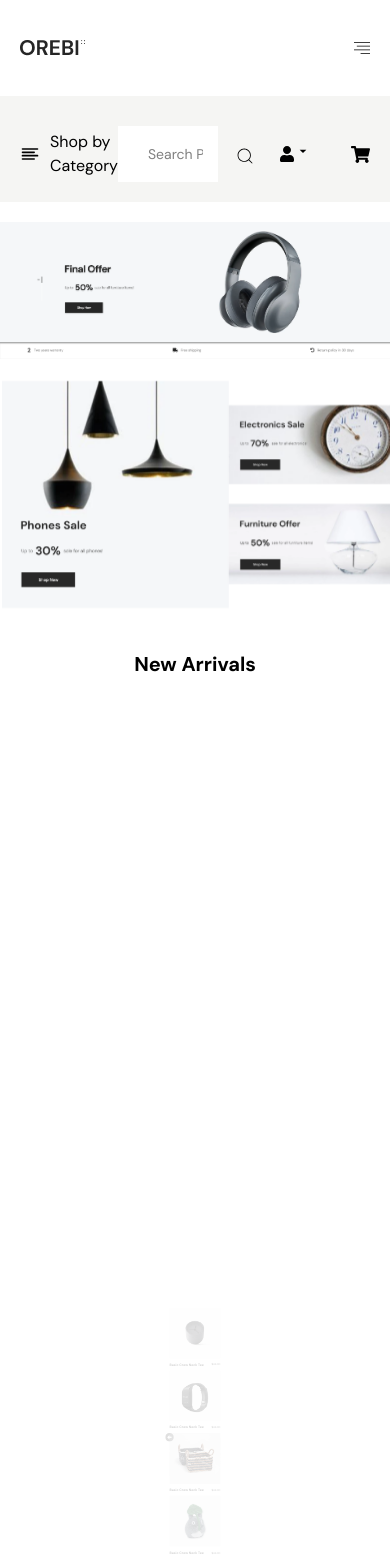
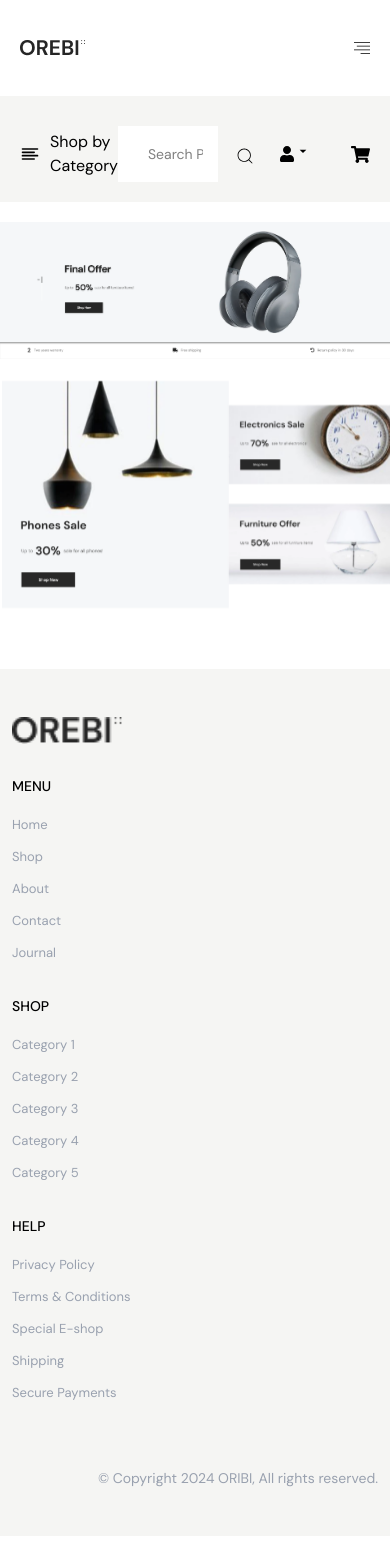
Before and after one commit to hubertDgomes/Oribi, a React (Vite) app: page / in a window 390 px wide. Shown: the top 1568 px of the page. After the commit the page ends 1536 px from the top, so only its background shows below. Built offline with nearby package versions, Linux system fonts and the light colour scheme.

Commit message:
refactor(ArivalPart): remove unused product display components for cleaner layout

```diff
--- a/src/assets/components/layouts/ArivalPart.jsx
+++ b/src/assets/components/layouts/ArivalPart.jsx
@@ -16,141 +16,6 @@ const ArivalPart = () => {
   return (
     <div>
       <Container className={"py-[20px]"}>
-        <h1 className='lg:text-[40px] text-[20px] font-bold font-menu lg:text-left text-center '>New Arrivals</h1>
-        <Flex className={"relative justify-between flex flex-wrap autoAnim wrap-anywhere "}>
-            <div className="w-[300px] m-auto lg:items-start">
-                <div className="relative">
-                <Images src={Pro1}/>
-                <button className='py-[12px] px-[38px] bg-black text-white font-menu absolute top-[6%] left-[20px] hidden lg:block'>10%</button>
-                </div>
-                <FaCircleLeft className='hidden absolute top-[50%] left-[20px] text-[50px] text-black opacity-35 cursor-pointer' />
-                <Flex className={"justify-between"}>
-                    <p className='py-[20px] font-bold text-[20px] font-menu'>
-                    Basic Crew Neck Tee
-                </p>
-                <p className='text-[16px] font-menu'>$44.00</p>
-                </Flex>
-            </div>
-
-
-
-            <div className="w-[300px] m-auto lg:items-start">
-                <div className="relative">
-                <Images src={Pro2}/>
-                <button className='py-[12px] px-[38px] bg-black text-white font-menu absolute top-[6%] left-[20px] hidden lg:block'>New</button>
-                </div>
-                <FaCircleLeft className='absolute top-[50%] left-[20px] text-[50px] text-black opacity-35 cursor-pointer' />
-                <Flex className={"justify-between"}>
-                    <p className='py-[20px] font-bold text-[20px] font-menu'>
-                    Basic Crew Neck Tee
-                </p>
-                <p className='text-[16px] font-menu'>$44.00</p>
-                </Flex>
-            </div>
-
-
-
-            <div className="w-[300px] m-auto lg:items-start">
-                <div className="relative">
-                <Images src={Pro3}/>
-                <button className='py-[12px] px-[38px] bg-black text-white font-menu absolute top-[6%] left-[20px] hidden lg:block'>New</button>
-                </div>
-                <FaCircleLeft className='absolute top-[50%] left-[20px] text-[50px] text-black opacity-35 cursor-pointer' />
-                <Flex className={"justify-between"}>
-                    <p className='py-[20px] font-bold text-[20px] font-menu'>
-                    Basic Crew Neck Tee
-                </p>
-                <p className='text-[16px] font-menu'>$44.00</p>
-                </Flex>
-            </div>
-
-
-
-            <div className="w-[300px] m-auto lg:items-start">
-                <div className="relative">
-                <Images src={Pro4}/>
-                <button className='py-[12px] px-[38px] bg-black text-white font-menu absolute top-[6%] left-[20px] hidden lg:block'>New</button>
-                </div>
-                <FaCircleLeft className='absolute top-[50%] left-[20px] text-[50px] text-black opacity-35 cursor-pointer' />
-                <Flex className={"justify-between"}>
-                    <p className='py-[20px] font-bold text-[20px] font-menu'>
-                    Basic Crew Neck Tee
-                </p>
-                <p className='text-[16px] font-menu'>$44.00</p>
-                </Flex>
-            </div>
-
-        </Flex>
-
-
-
-
-        <Flex className={"relative justify-between flex flex-wrap mt-[250px] autoAnim"}>
-            <div className="w-[300px] m-auto lg:items-start">
-                <div className="relative">
-                <Images src={Pro5}/>
-                <button className='py-[12px] px-[38px] bg-black text-white font-menu absolute top-[6%] left-[20px] hidden lg:block'>10%</button>
-                </div>
-                <FaCircleLeft className='absolute top-[50%] left-[20px] text-[50px] text-black opacity-35 cursor-pointer' />
-                <Flex className={"justify-between"}>
-                    <p className='py-[20px] font-bold text-[20px] font-menu'>
-                    Basic Crew Neck Tee
-                </p>
-                <p className='text-[16px] font-menu'>$44.00</p>
-                </Flex>
-            </div>
-
-
-
-            <div className="w-[300px] m-auto lg:items-start">
-                <div className="relative">
-                <Images src={Pro6}/>
-                <button className='py-[12px] px-[38px] bg-black text-white font-menu absolute top-[6%] left-[20px] hidden lg:block'>New</button>
-                </div>
-                <FaCircleLeft className='absolute top-[50%] left-[20px] text-[50px] text-black opacity-35 cursor-pointer' />
-                <Flex className={"justify-between"}>
-                    <p className='py-[20px] font-bold text-[20px] font-menu'>
-                    Basic Crew Neck Tee
-                </p>
-                <p className='text-[16px] font-menu'>$44.00</p>
-                </Flex>
-            </div>
-
-
-
-            <div className="w-[300px] m-auto lg:items-start">
-                <div className="relative">
-                <Images src={Pro7}/>
-                <button className='py-[12px] px-[38px] bg-black text-white font-menu absolute top-[6%] left-[20px] hidden lg:block'>New</button>
-                </div>
-                <FaCircleLeft className='hidden lg:block absolute top-[50%] left-[20px] text-[50px] text-black opacity-35 cursor-pointer' />
-                <Flex className={"justify-between"}>
-                    <p className='py-[20px] font-bold text-[20px] font-menu'>
-                    Basic Crew Neck Tee
-                </p>
-                <p className='text-[16px] font-menu'>$44.00</p>
-                </Flex>
-            </div>
-
-
-
-            <div className="w-[300px] m-auto lg:items-start">
-                <div className="relative">
-                <Images src={Pro8}/>
-                <button className='py-[12px] px-[38px] bg-black text-white font-menu absolute top-[6%] left-[20px] hidden lg:block'>New</button>
-                </div>
-                <FaCircleLeft className='absolute top-[50%] left-[20px] text-[50px] text-black opacity-35 cursor-pointer' />
-                <Flex className={"justify-between"}>
-                    <p className='py-[20px] font-bold text-[20px] font-menu'>
-                    Basic Crew Neck Tee
-                </p>
-                <p className='text-[16px] font-menu'>$44.00</p>
-                </Flex>
-            </div>
-
-        </Flex>
-
-        <Images className={"mt-[200px] w-[400px] lg:w-full m-auto cursor-pointer lg:autoAnim2"} src={add2}/>
 
 
       </Container>
```
